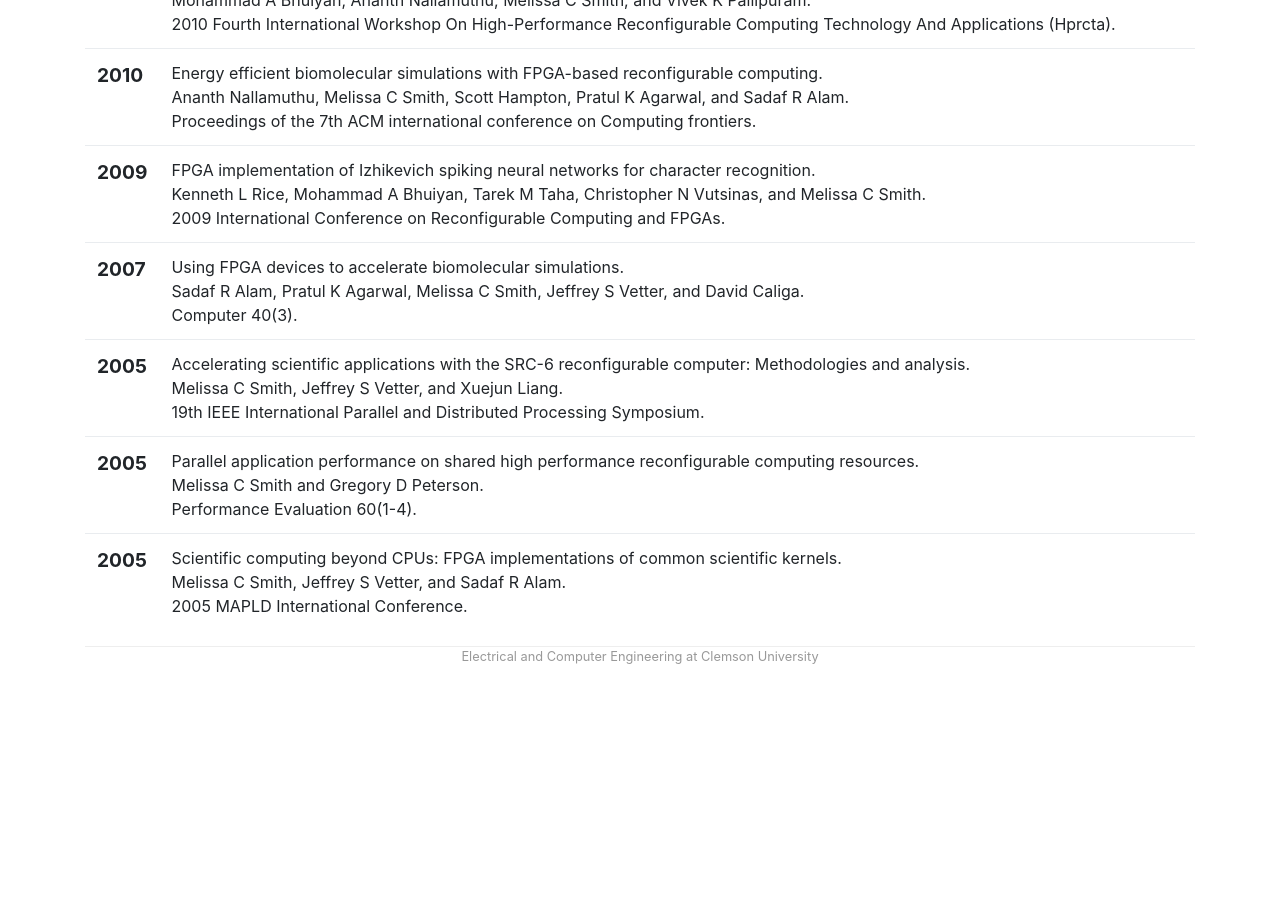
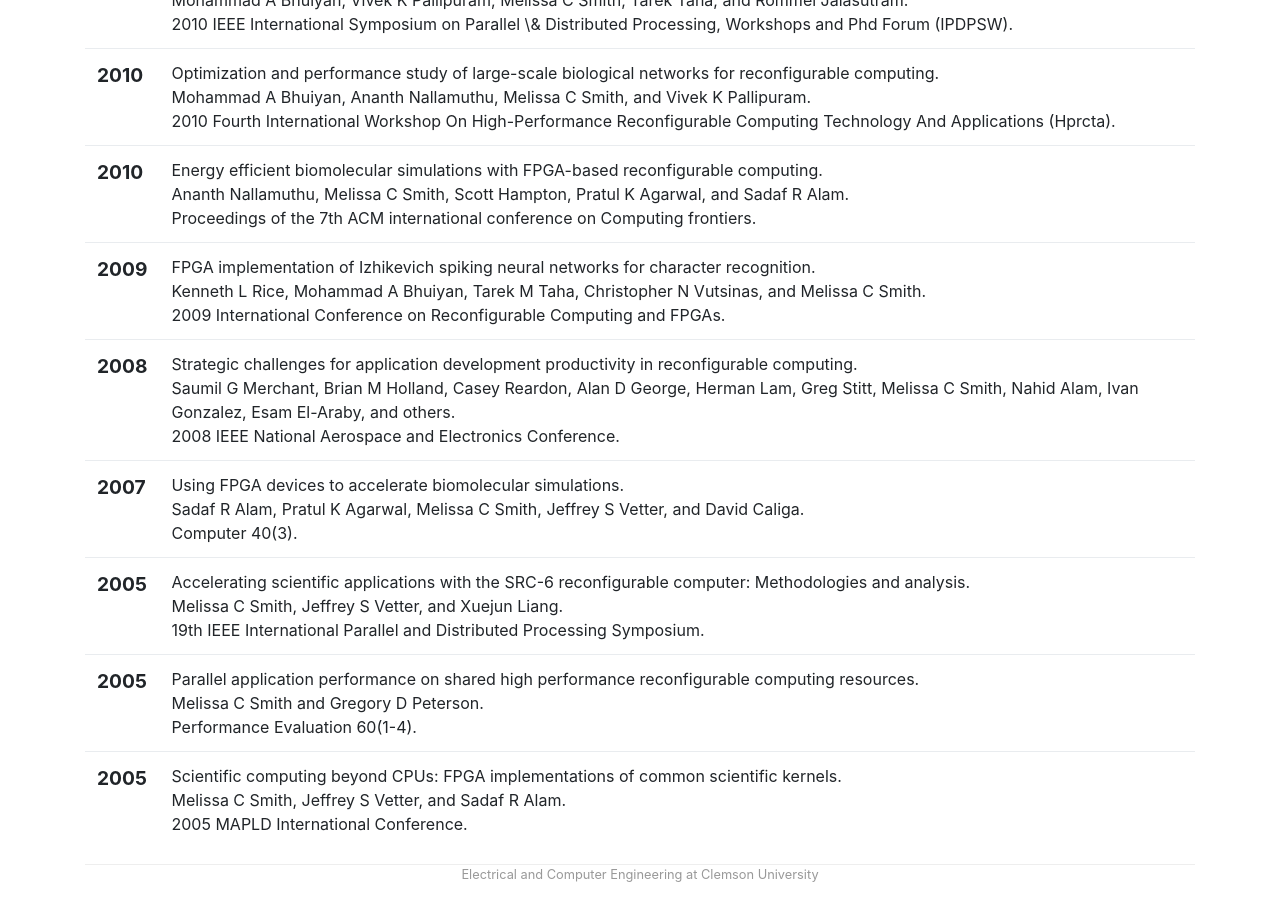
Before and after one commit to CUFCTL/cufctl.github.io, a Jekyll site: the page built from publications.html, in a window 1280 px wide and 900 px high, scrolled down 2762 px. Built offline with Jekyll 4.4.1, drawn with Linux system fonts in a browser that asks for light colours; before the commit the page ends 3444 px from its top, so only the background shows below that; some of the changed text lies outside the part shown.

Commit message:
Added publication announcements from 2019

```diff
--- a/_includes/pubs.html
+++ b/_includes/pubs.html
@@ -33,6 +33,25 @@
 				Colin A Targonski, Courtney A Shearer, Benjamin T Shealy, Melissa C Smith, and F Alex Feltus.
 			</span><br />
 			<span class="venuetype"></span><span class="venue">Scientific reports 9(1)</span>.
+			<br />
+			<span class="links">
+			</span>
+		</td>
+	</tr>
+	<tr>
+		<td>
+			<span class="date">
+				<big><strong>2018</strong></big><br />
+			</span>
+		</td>
+		<td class="publication">
+			<span class="pubtitle">
+				Parallel Power Flow based on OpenMP.
+			</span><br />
+			<span class="authors">
+				Afshin Ahmadi, Shuangshuang Jin, Melissa C Smith, E Randolph Collins, and Arman Goudarzi.
+			</span><br />
+			<span class="venuetype"></span><span class="venue">2018 North American Power Symposium (NAPS)</span>.
 			<br />
 			<span class="links">
 			</span>
@@ -535,6 +554,25 @@
 	<tr>
 		<td>
 			<span class="date">
+				<big><strong>2008</strong></big><br />
+			</span>
+		</td>
+		<td class="publication">
+			<span class="pubtitle">
+				Strategic challenges for application development productivity in reconfigurable computing.
+			</span><br />
+			<span class="authors">
+				Saumil G Merchant, Brian M Holland, Casey Reardon, Alan D George, Herman Lam, Greg Stitt, Melissa C Smith, Nahid Alam, Ivan Gonzalez, Esam El-Araby, and others.
+			</span><br />
+			<span class="venuetype"></span><span class="venue">2008 IEEE National Aerospace and Electronics Conference</span>.
+			<br />
+			<span class="links">
+			</span>
+		</td>
+	</tr>
+	<tr>
+		<td>
+			<span class="date">
 				<big><strong>2007</strong></big><br />
 			</span>
 		</td>
```
Also changed, not shown: _posts/2019-06-17-publication.md (added, +7 -0 lines), _posts/2019-06-20-publication.md (added, +7 -0 lines), _posts/2019-10-21-publication.md (added, +7 -0 lines), bib/pubs.bib (+18 -0 lines).
